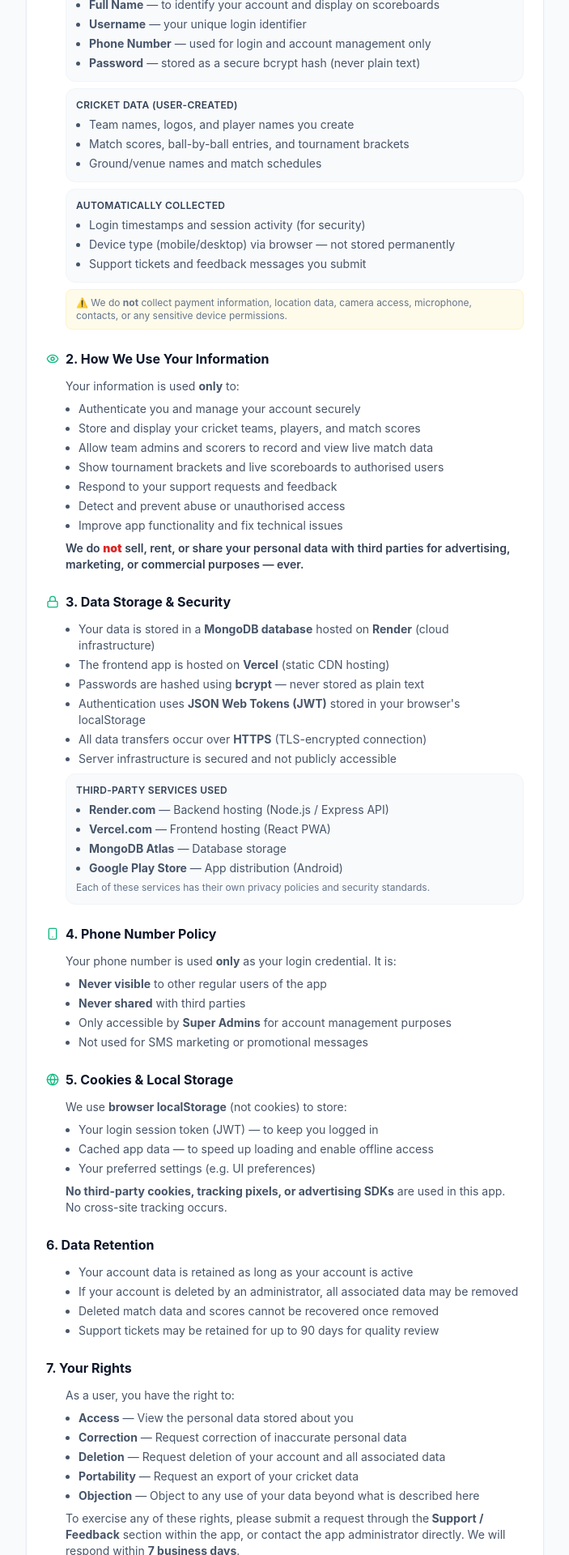
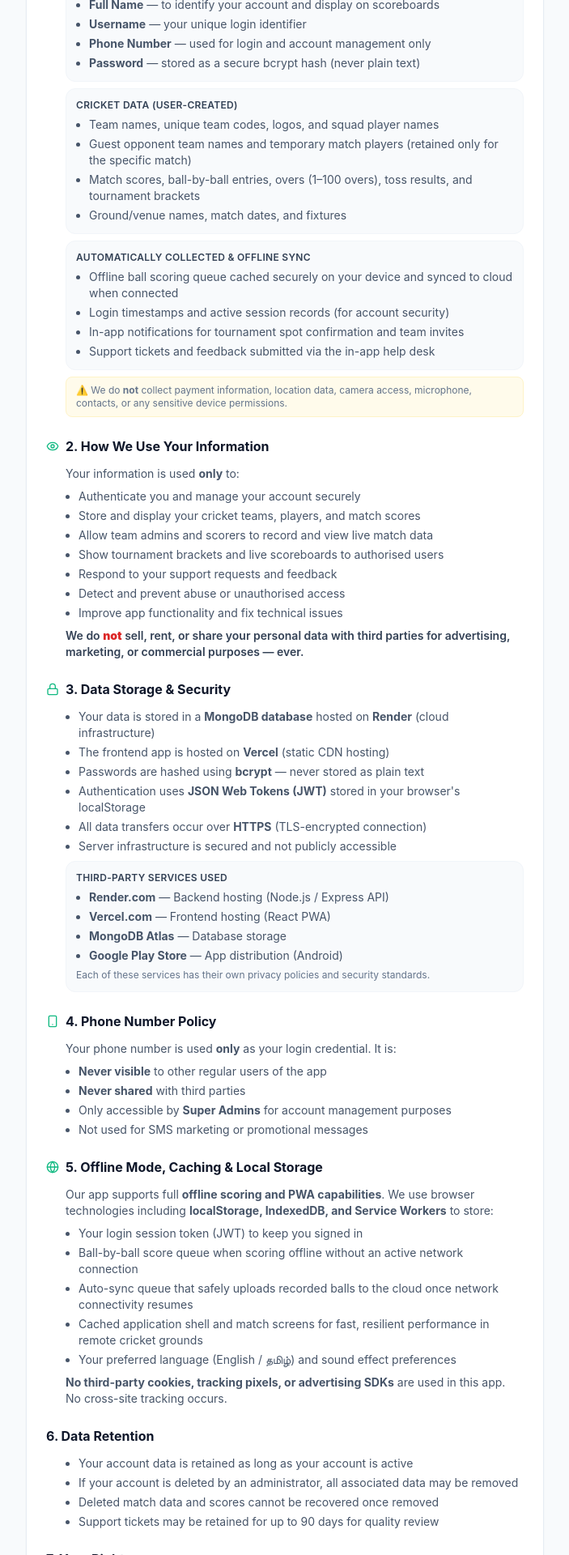
Before and after one commit to jayakumar516234/cricket-score-app, a React (Vite) app in the folder frontend/: page /privacy in a window 1280 px wide. Shown: the part 880-2800 px from the top of the page at 81% size, without its empty margins (288-991 px from the left). Built offline with nearby package versions, Linux system fonts and the light colour scheme; no server answers.

Commit message:
docs(legal): update privacy policy and t&c with offline mode, tournament team codes, guest teams and whatsapp contact

```diff
--- a/frontend/src/pages/PrivacyPolicy.jsx
+++ b/frontend/src/pages/PrivacyPolicy.jsx
@@ -19,8 +19,8 @@ const InfoCard = ({ label, value }) => (
 );
 
 export default function PrivacyPolicy() {
-  const updated = 'October 31, 2026';
-  const effectiveDate = 'November 1, 2026';
+  const updated = 'November 7, 2026';
+  const effectiveDate = 'November 7, 2026';
 
   return (
     <div className="min-h-full bg-slate-50">
@@ -92,17 +92,19 @@ export default function PrivacyPolicy() {
               <div className="bg-slate-50 rounded-xl p-3 border border-slate-100 space-y-1.5">
                 <p className="font-semibold text-slate-700 text-xs uppercase tracking-wide">Cricket Data (User-Created)</p>
                 <ul className="list-disc pl-4 space-y-1">
-                  <li>Team names, logos, and player names you create</li>
-                  <li>Match scores, ball-by-ball entries, and tournament brackets</li>
-                  <li>Ground/venue names and match schedules</li>
+                  <li>Team names, unique team codes, logos, and squad player names</li>
+                  <li>Guest opponent team names and temporary match players (retained only for the specific match)</li>
+                  <li>Match scores, ball-by-ball entries, overs (1–100 overs), toss results, and tournament brackets</li>
+                  <li>Ground/venue names, match dates, and fixtures</li>
                 </ul>
               </div>
               <div className="bg-slate-50 rounded-xl p-3 border border-slate-100 space-y-1.5">
-                <p className="font-semibold text-slate-700 text-xs uppercase tracking-wide">Automatically Collected</p>
+                <p className="font-semibold text-slate-700 text-xs uppercase tracking-wide">Automatically Collected & Offline Sync</p>
                 <ul className="list-disc pl-4 space-y-1">
-                  <li>Login timestamps and session activity (for security)</li>
-                  <li>Device type (mobile/desktop) via browser — not stored permanently</li>
-                  <li>Support tickets and feedback messages you submit</li>
+                  <li>Offline ball scoring queue cached securely on your device and synced to cloud when connected</li>
+                  <li>Login timestamps and active session records (for account security)</li>
+                  <li>In-app notifications for tournament spot confirmation and team invites</li>
+                  <li>Support tickets and feedback submitted via the in-app help desk</li>
                 </ul>
               </div>
             </div>
@@ -162,14 +164,17 @@ export default function PrivacyPolicy() {
             </ul>
           </Section>
 
-          <Section title="5. Cookies & Local Storage" icon={Globe}>
+          <Section title="5. Offline Mode, Caching & Local Storage" icon={Globe}>
             <p>
-              We use <strong>browser localStorage</strong> (not cookies) to store:
+              Our app supports full <strong>offline scoring and PWA capabilities</strong>. We use browser
+              technologies including <strong>localStorage, IndexedDB, and Service Workers</strong> to store:
             </p>
             <ul className="list-disc pl-4 space-y-1">
-              <li>Your login session token (JWT) — to keep you logged in</li>
-              <li>Cached app data — to speed up loading and enable offline access</li>
-              <li>Your preferred settings (e.g. UI preferences)</li>
+              <li>Your login session token (JWT) to keep you signed in</li>
+              <li>Ball-by-ball score queue when scoring offline without an active network connection</li>
+              <li>Auto-sync queue that safely uploads recorded balls to the cloud once network connectivity resumes</li>
+              <li>Cached application shell and match screens for fast, resilient performance in remote cricket grounds</li>
+              <li>Your preferred language (English / தமிழ்) and sound effect preferences</li>
             </ul>
             <p>
               <strong>No third-party cookies, tracking pixels, or advertising SDKs</strong> are used in this app.
--- a/frontend/src/pages/TermsAndConditions.jsx
+++ b/frontend/src/pages/TermsAndConditions.jsx
@@ -12,8 +12,8 @@ const Section = ({ title, icon: Icon, children }) => (
 );
 
 export default function TermsAndConditions() {
-  const updated = 'October 31, 2026';
-  const effectiveDate = 'November 1, 2026';
+  const updated = 'November 7, 2026';
+  const effectiveDate = 'November 7, 2026';
 
   return (
     <div className="min-h-full bg-slate-50">
@@ -136,16 +136,19 @@ export default function TermsAndConditions() {
               <li>By entering data, you grant us a licence to store and display it within the app</li>
               <li>Team names and match results may be visible to other registered users</li>
               <li>Phone numbers and personal contact details are <strong>never</strong> shown to regular users</li>
-              <li>Live scoreboards may be visible to viewers without a login (public matches)</li>
+              <li>Live scoreboards may be visible to viewers without a login (public matches via live links & QR codes)</li>
+              <li><strong>Guest Opponent Teams:</strong> You may configure matches against guest teams with custom names and guest players; these guest details apply strictly to that specific match record and do not alter official team rosters</li>
+              <li><strong>Match Configurations:</strong> Matches support 1 to 100 overs, toss recordings, super overs, and tie-break decisions according to your league rules</li>
               <li>You are responsible for ensuring player names are entered with their consent</li>
             </ul>
           </Section>
 
-          <Section title="7. Tournaments">
+          <Section title="7. Tournaments & Team Code Invitations">
             <ul className="list-disc pl-4 space-y-1">
               <li>Tournaments can be created by Admins and Super Admins</li>
+              <li><strong>Team Code Verification:</strong> Tournament creators can invite teams using the team's unique team code. Upon entering the code, the team admin receives an in-app notification to review and confirm their participation spot</li>
               <li>Tournament brackets are auto-generated based on the number of participating teams</li>
-              <li>Tournament data (results, brackets, schedules) is visible to all registered users</li>
+              <li>Tournament data (results, brackets, schedules, standings) is visible to all registered users</li>
               <li>Admins can password-protect tournaments for restricted access</li>
               <li>Tournament results are final once submitted by the scorer and approved by the admin</li>
             </ul>
@@ -173,19 +176,24 @@ export default function TermsAndConditions() {
             </p>
           </Section>
 
-          <Section title="10. Service Availability">
+          <Section title="10. Offline Scoring & Service Availability">
             <p>
-              We strive to keep Cricket Score App available at all times. However, we do not guarantee
-              uninterrupted access. We reserve the right to:
+              Cricket Score App supports <strong>offline match scoring</strong>. Scorers can continue scoring
+              without an internet connection; scored balls are preserved locally on your device and automatically
+              synced to the cloud server once connectivity is restored.
+            </p>
+            <p className="mt-2">
+              While we strive to keep Cricket Score App accessible at all times, we do not guarantee uninterrupted
+              access. We reserve the right to:
             </p>
             <ul className="list-disc pl-4 space-y-1">
               <li>Perform scheduled or emergency maintenance without prior notice</li>
-              <li>Update, modify, or discontinue any feature at any time</li>
-              <li>Take the service temporarily offline for technical reasons</li>
+              <li>Update, modify, or enhance app features and scoring rules</li>
+              <li>Take the service temporarily offline for technical or infrastructure upgrades</li>
             </ul>
             <p>
-              We are not liable for any loss (including match data loss) caused by downtime,
-              server errors, or technical failures.
+              We are not liable for any unexpected loss caused by device hardware failure, cache clearing,
+              or external connectivity disruptions.
             </p>
           </Section>
 
```
